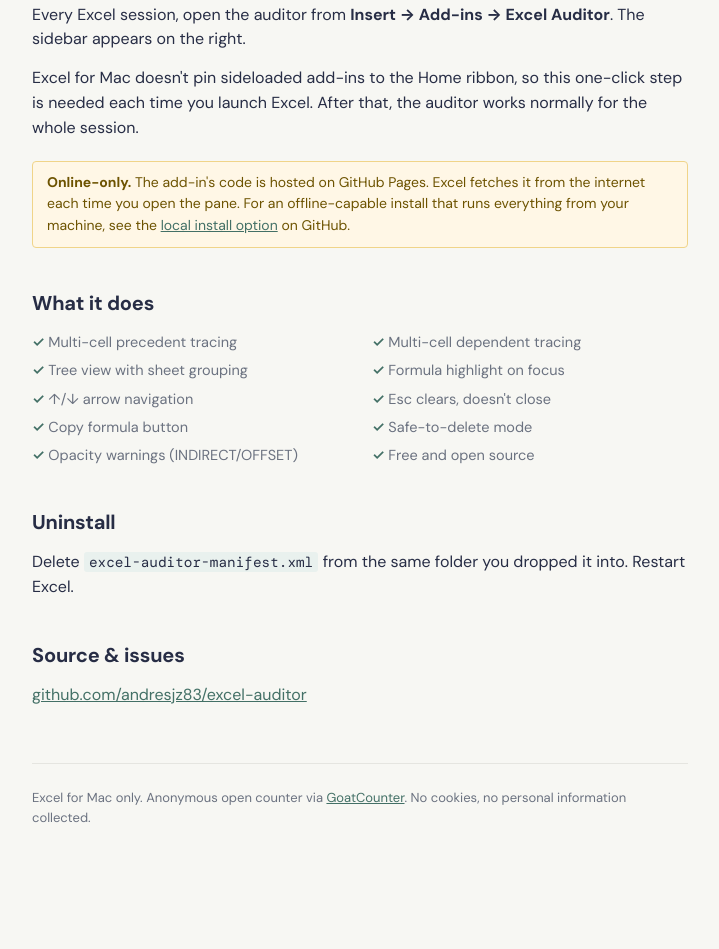
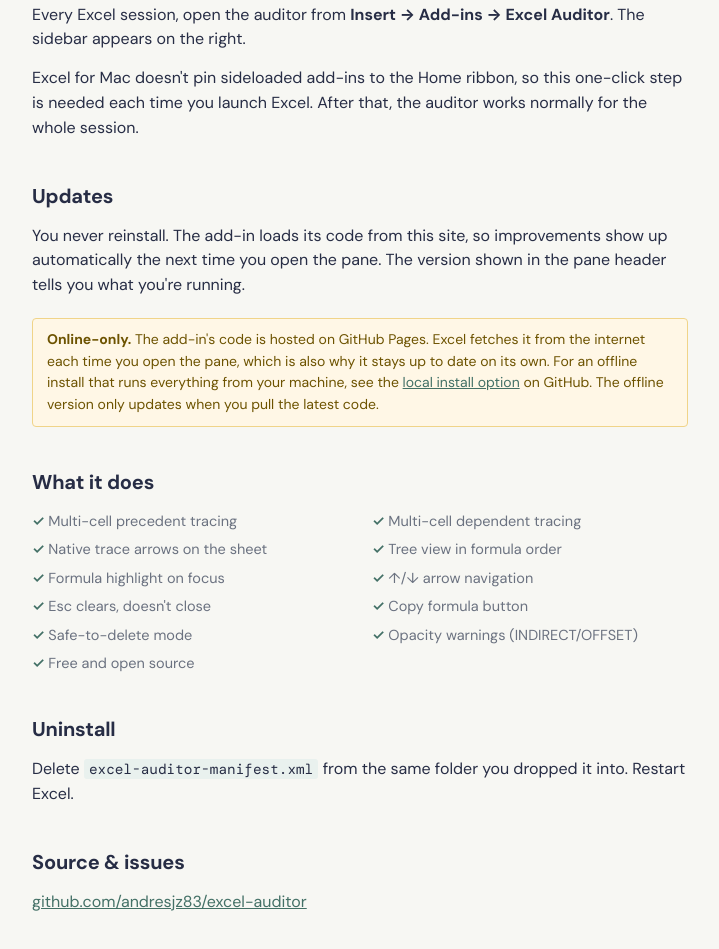
Before and after one commit to andresjz83/excel-auditor, a website: page docs/index.html in a window 1280 px wide. Shown: the part 1593-2542 px from the top of the page, without its empty margins (280-999 px from the left). Before the commit the page ends 2502 px from the top, so only its background shows below. Drawn offline with nearby package versions, Linux system fonts and the light colour scheme.

Commit message:
Document auto-update behavior; advertise native arrows + formula-order tree
- Landing page: new Updates section explaining the hosted install
  auto-updates (loads code from the site each pane-open), with the version
  pill as the way to check. Clarify the offline/local install only updates
  on git pull.
- Features list: add 'Native trace arrows on the sheet' and change 'Tree
  view with sheet grouping' to 'Tree view in formula order' to reflect
  v11-v13.
- README: note the local install needs git pull to update.

```diff
--- a/docs/index.html
+++ b/docs/index.html
@@ -172,15 +172,19 @@
   <p>Every Excel session, open the auditor from <strong>Insert → Add-ins → Excel Auditor</strong>. The sidebar appears on the right.</p>
   <p>Excel for Mac doesn't pin sideloaded add-ins to the Home ribbon, so this one-click step is needed each time you launch Excel. After that, the auditor works normally for the whole session.</p>
 
+  <h2>Updates</h2>
+  <p>You never reinstall. The add-in loads its code from this site, so improvements show up automatically the next time you open the pane. The version shown in the pane header tells you what you're running.</p>
+
   <div class="warn">
-    <strong>Online-only.</strong> The add-in's code is hosted on GitHub Pages. Excel fetches it from the internet each time you open the pane. For an offline-capable install that runs everything from your machine, see the <a href="https://github.com/andresjz83/excel-auditor#local-install">local install option</a> on GitHub.
+    <strong>Online-only.</strong> The add-in's code is hosted on GitHub Pages. Excel fetches it from the internet each time you open the pane, which is also why it stays up to date on its own. For an offline install that runs everything from your machine, see the <a href="https://github.com/andresjz83/excel-auditor#local-install">local install option</a> on GitHub. The offline version only updates when you pull the latest code.
   </div>
 
   <h2>What it does</h2>
   <ul class="features">
     <li>Multi-cell precedent tracing</li>
     <li>Multi-cell dependent tracing</li>
-    <li>Tree view with sheet grouping</li>
+    <li>Native trace arrows on the sheet</li>
+    <li>Tree view in formula order</li>
     <li>Formula highlight on focus</li>
     <li>↑/↓ arrow navigation</li>
     <li>Esc clears, doesn't close</li>
```
Also changed, not shown: README.md.
